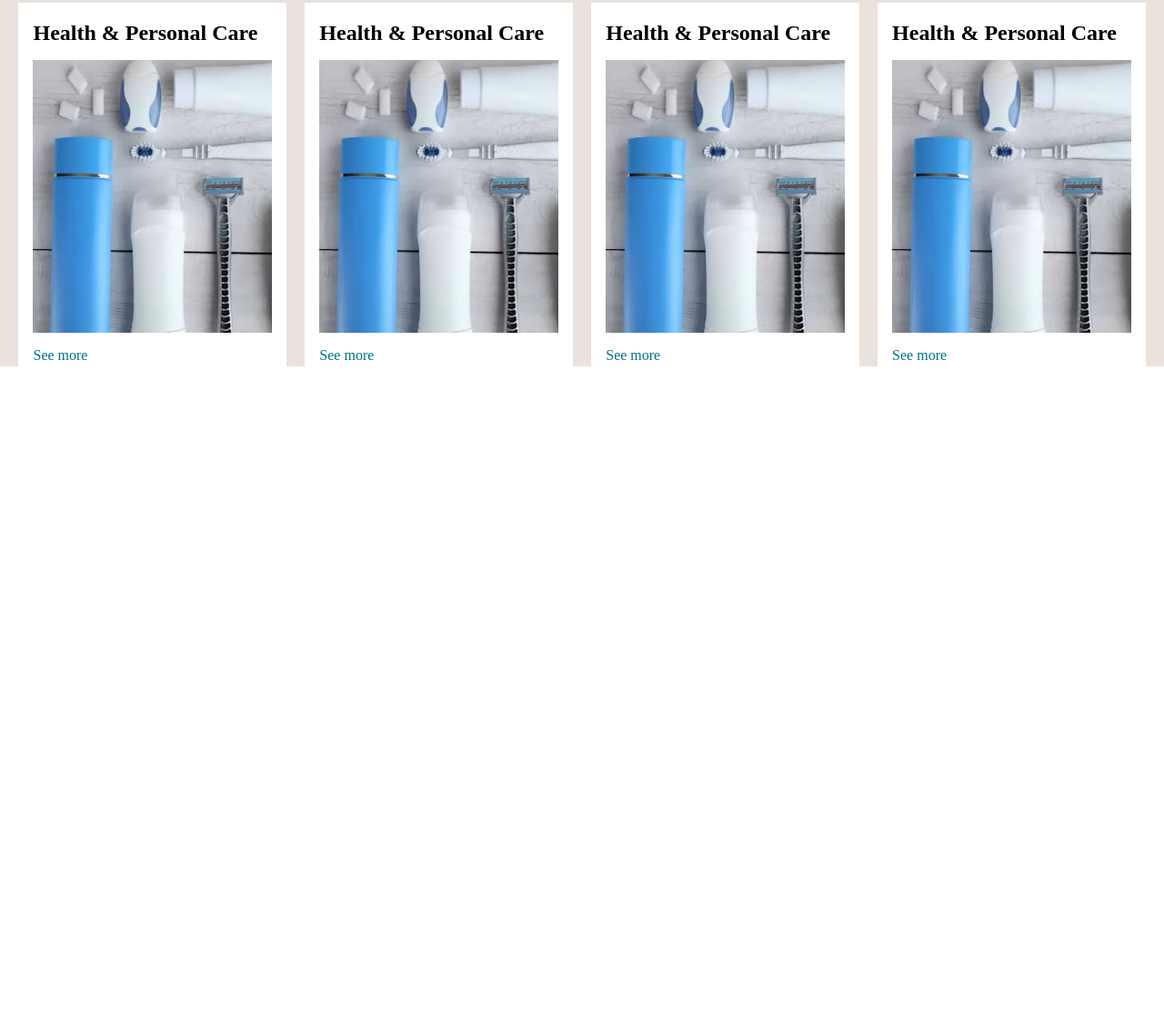
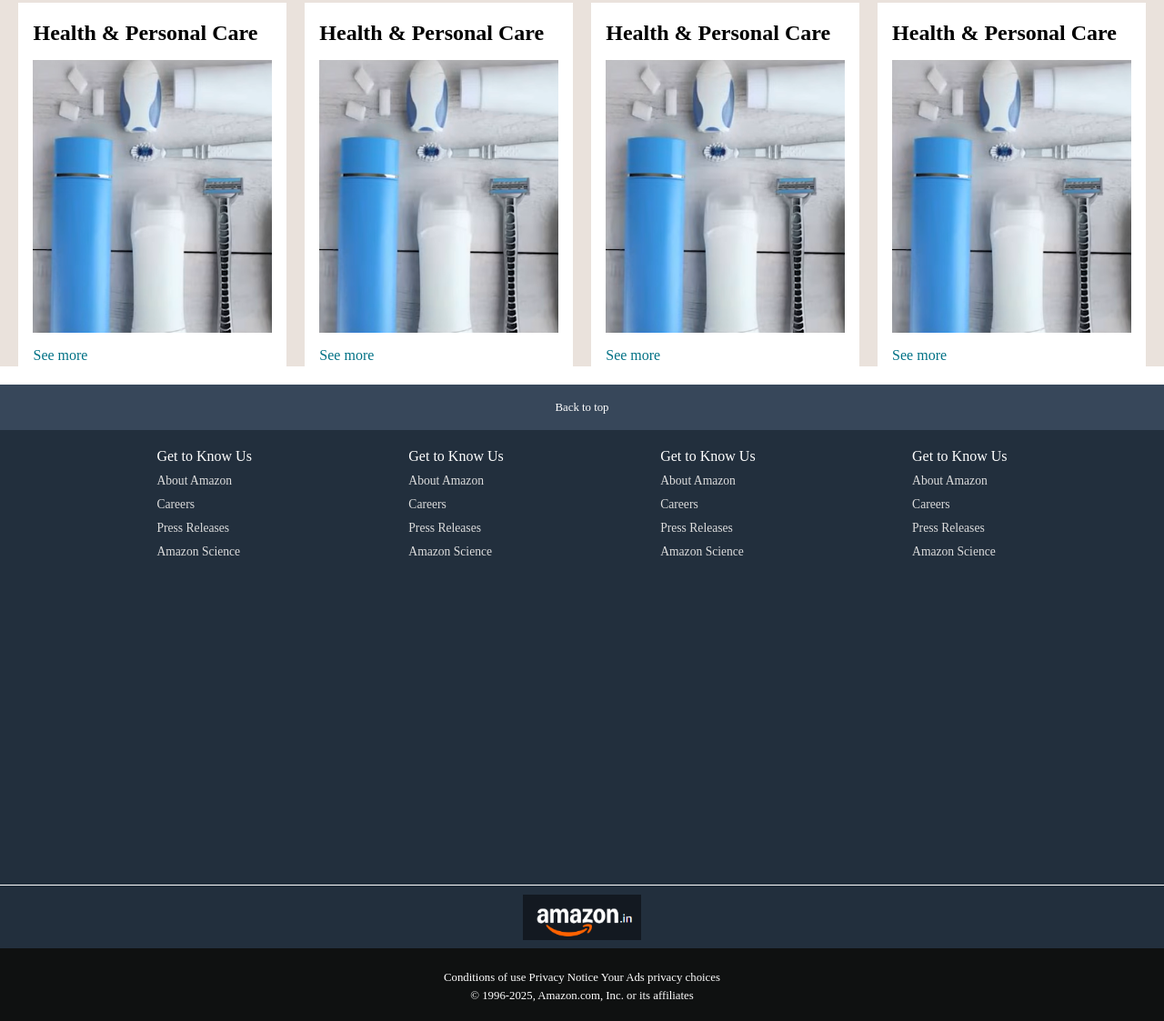
Before and after one commit to gogoib477/Amazon-Clone, a plain HTML site: page index.html in a window 1280 px wide. Shown: the part 867-1990 px from the top of the page at 91% size. Before the commit the page ends 1270 px from the top, so only its background shows below. Drawn offline with Linux system fonts and the light colour scheme.

Commit message:
Completed- some touchup left to do but mostly done

```diff
--- a/index.html
+++ b/index.html
@@ -158,7 +158,60 @@
     </main>
 
     <footer>
+        <div class="foot-panel1">
+            Back to top
+        </div>
 
+        <div class="foot-panel2">
+            <ul>
+                <p>Get to Know Us</p>
+                <a>About Amazon</a>
+                <a>Careers</a>
+                <a>Press Releases</a>
+                <a>Amazon Science</a>
+            </ul>
+
+            <ul>
+                <p>Get to Know Us</p>
+                <a>About Amazon</a>
+                <a>Careers</a>
+                <a>Press Releases</a>
+                <a>Amazon Science</a>
+            </ul>
+
+            <ul>
+                <p>Get to Know Us</p>
+                <a>About Amazon</a>
+                <a>Careers</a>
+                <a>Press Releases</a>
+                <a>Amazon Science</a>
+            </ul>
+
+            <ul>
+                <p>Get to Know Us</p>
+                <a>About Amazon</a>
+                <a>Careers</a>
+                <a>Press Releases</a>
+                <a>Amazon Science</a>
+            </ul>
+        </div>
+
+        <div class="foot-panel3">
+                <div class="logo">
+
+                </div>
+        </div>
+
+        <div class="foot-panel4">
+            <div class="pages">
+                <a>Conditions of use</a>
+                <a>Privacy Notice</a>
+                <a>Your Ads privacy choices</a>
+            </div>
+            <div class="copyright">
+                © 1996-2025, Amazon.com, Inc. or its affiliates
+            </div>
+        </div>
     </footer>
 </body>
 </html>
--- a/style.css
+++ b/style.css
@@ -205,3 +205,73 @@ span{
 .box-content p{
     color: #007185;
 }
+
+/* footer */
+footer{
+    margin-top: 20px;
+}
+
+.foot-panel1{
+    background-color: #37475a;
+    color: white;
+    height: 50px;
+    display: flex;
+    justify-content: center;
+    align-items: center;
+    font-size: 0.8rem;
+}
+
+.foot-panel2{
+    background-color: #222F3D;
+    color: white;
+    height: 500px;
+    display: flex;
+    justify-content: space-evenly;
+}
+
+ul{
+    margin-top: 20px;
+}
+
+ul a{
+    display: block;
+    font-size: 0.85rem;
+    margin-top: 10px;
+    color: #dddddd;
+}
+
+.foot-panel3{
+    background-color: #222F3D;
+    color: white;
+    border-top: 0.5px solid white;
+    height: 70px;
+    display: flex;
+    justify-content: center;
+    align-items: center;
+}
+
+.logo{
+    height: 50px;
+    width: 130px;
+    background-image: url(assets/alogo5.png);
+    background-size: cover;
+}
+
+.foot-panel4{
+    background-color: #0F1111;
+    color: white;
+    height: 80px;
+    font-size: 0.8rem;
+    text-align: center;
+    /* display: flex;
+    justify-content: center;
+    align-items: center;*/
+}
+
+.pages{
+    padding-top: 25px;
+}
+
+.copyright{
+    padding-top: 5px;
+}
```
